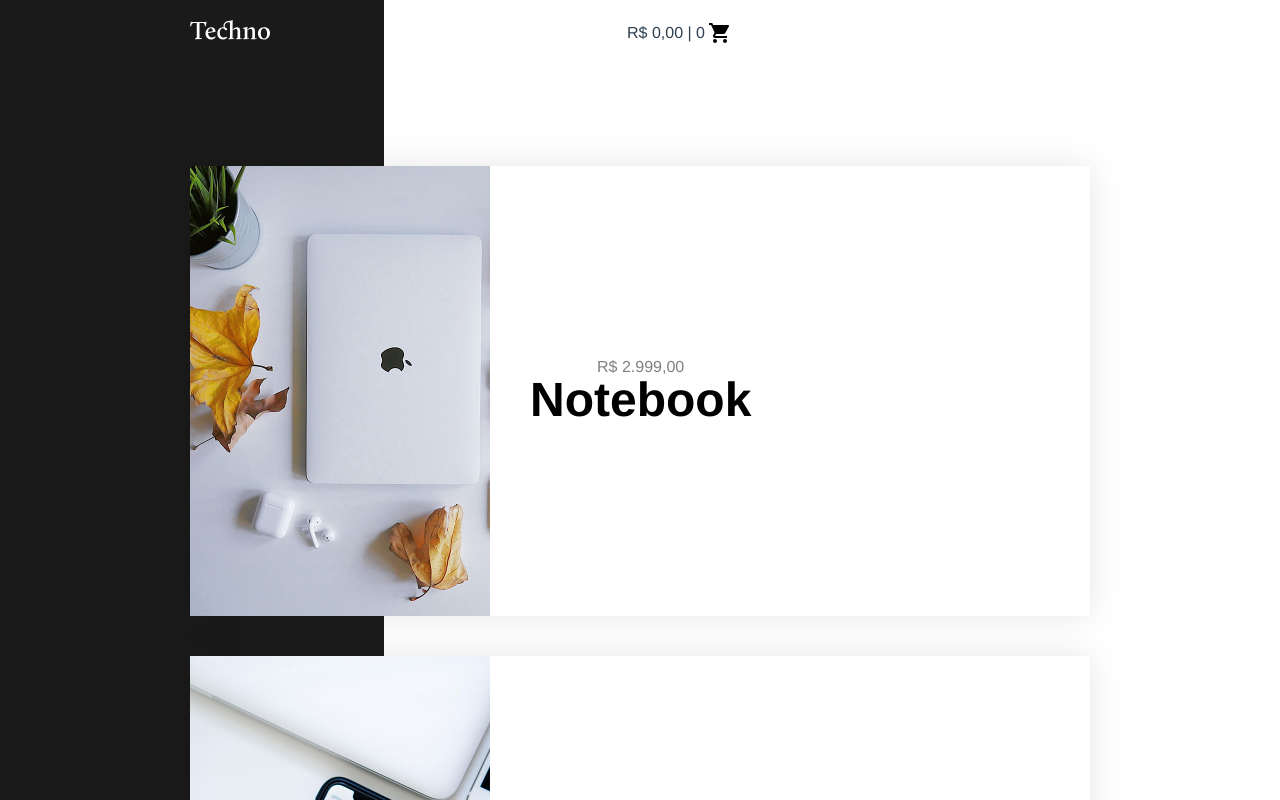
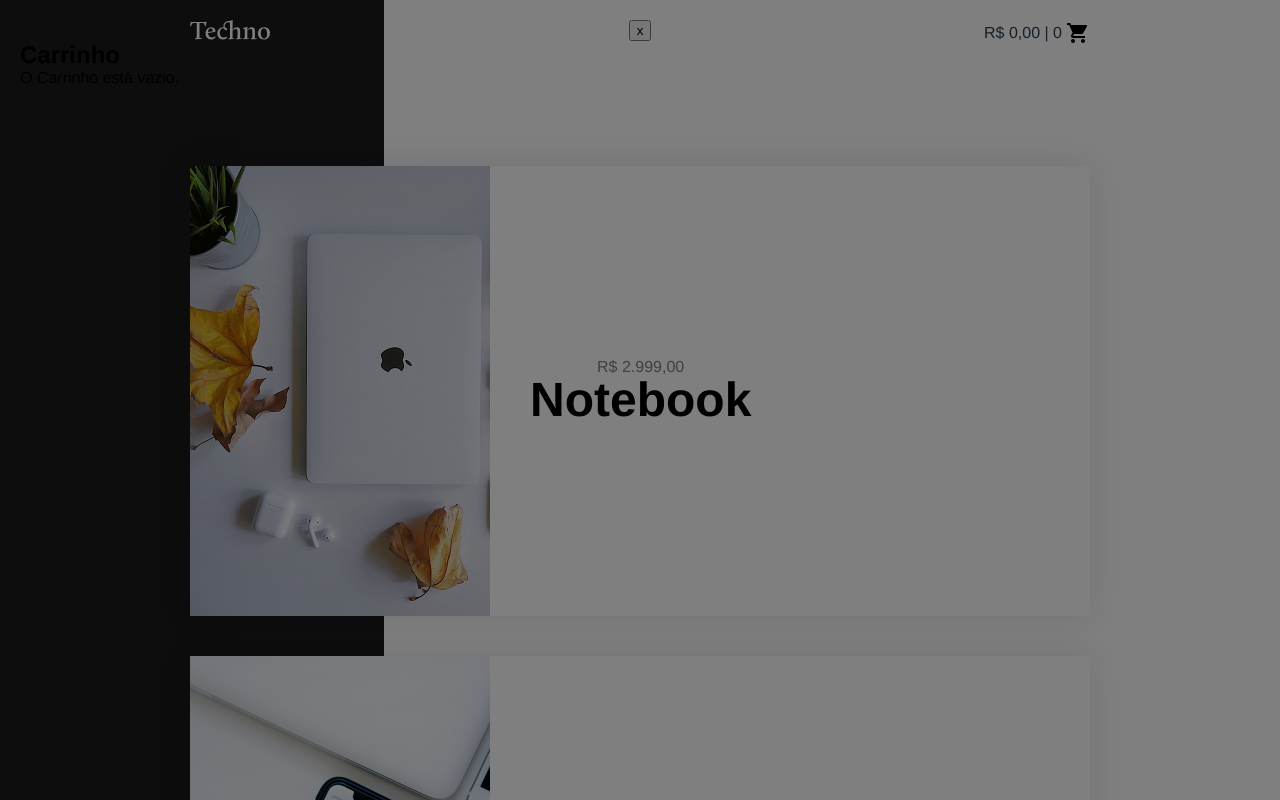
Before and after one commit to gabrieldarezzo/origamid-vue, a Vue app: page /produtos in a window 1280 px wide. Shown: the top 800 px of the page. Built offline with nearby package versions, Linux system fonts and the light colour scheme; data requests are answered from the project's data file.

Commit message:
Produtos

```diff
--- a/public/style.css
+++ b/public/style.css
@@ -248,3 +248,30 @@ body {
     border: 2px solid black;
     box-shadow: 0px 3px 4px rgba(0,0,0,.1), 0px 4px 10px rgba(0,0,0,.2);
 }
+
+
+/* CARRINHO */
+.carrinho_modal::before {
+    content: "";
+    position: fixed;
+    top: 0px;
+    left: 0px;
+    width: 100%;
+    height: 100vh;
+    background: rgb(0, 0, 0, .5)
+}
+
+.carrinho_modal {
+    position: absolute;
+    display: flex;
+    flex-direction: column;
+    top: 0px;
+    left: 0px;
+    width: 100%;
+    padding: 20px;
+    font-display: none;
+}
+
+.carrinho_modal.ativo {
+    display: block;
+}
--- a/src/components/Produtos.vue
+++ b/src/components/Produtos.vue
@@ -3,13 +3,7 @@
 
   <header class="header">
     <img class="logo" src="/assets/techno.svg" alt="Techno">
-    <div class="carrinho_menu">{{carrinhoTotal | numberPricePtBr}} | {{carrinho.length}}</div>
-    <ul>
-      <li v-for="(item, index) in carrinho" :key="item.id">
-        <p>{{item.nome}}</p>
-        <button @click="removeItem(index)">X</button>
-      </li>
-    </ul>
+    <div class="carrinho_menu" @click="activeCart = true">{{carrinhoTotal | numberPricePtBr}} | {{carrinho.length}}</div>
   </header>
 
   <section class="modal" v-if="produto.id" @click="closeModal">
@@ -50,6 +44,26 @@
     </div>
   </section>
 
+  <section class="carrinho_modal" :class="{ativo : showAlert}" @click="closeCartModal">
+    <div class="carrinho_container">
+      <button class="carrinho_fechar" @click="activeCart = false">x</button>
+      <h2 class="carrinho_titulo">Carrinho</h2>
+
+      <div v-if="carrinho.length > 0">
+        <ul class="carrinho_lista">
+          <li v-for="(item, index) in carrinho" :key="item.id" class="carrinho_item">
+            <p>{{item.nome}}</p>
+            <p class="carrinho_preco">{{item.preco | numberPricePtBr}}</p>
+            <button @click="removeItem(index)" class="carrinho_remover">X</button>
+          </li>
+        </ul>
+        <p class="carrinho_total">{{carrinhoTotal | numberPricePtBr}}</p>
+        <button class="carrinho_finalizar">Finalizar Compra</button>
+      </div>
+      <p v-if="carrinho.length == 0">O Carrinho está vazio.</p>
+    </div>
+  </section>
+
   <div class="alerta" :class="{ativo : showAlert}">
     <p class="alerta_mensagem">{{messageAlert}}</p>
   </div>
@@ -69,7 +83,9 @@ export default {
       produto: {},
       produtos: [],
       messageAlert: 'Item Add',
-      showAlert: false
+      showAlert: false,
+      activeCart: false
+
     }
   },
   created () {
@@ -114,6 +130,9 @@ export default {
     },
     closeModal ({ target, currentTarget }) {
       if (target === currentTarget) this.produto = {}
+    },
+    closeCartModal ({ target, currentTarget }) {
+      if (target === currentTarget) this.activeCart = false
     },
     addItem () {
       this.produto.estoque--
```
